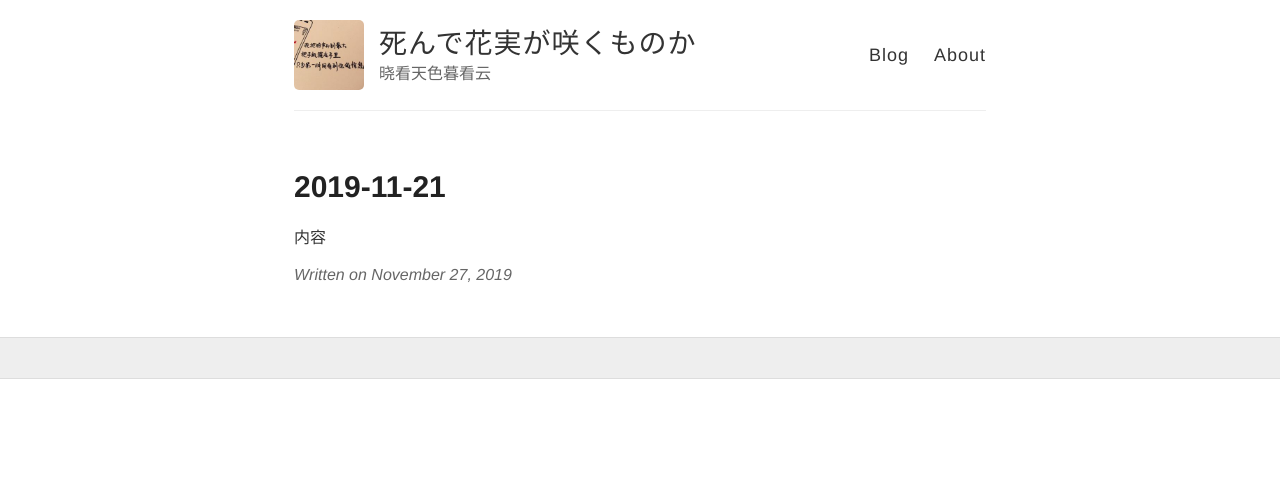
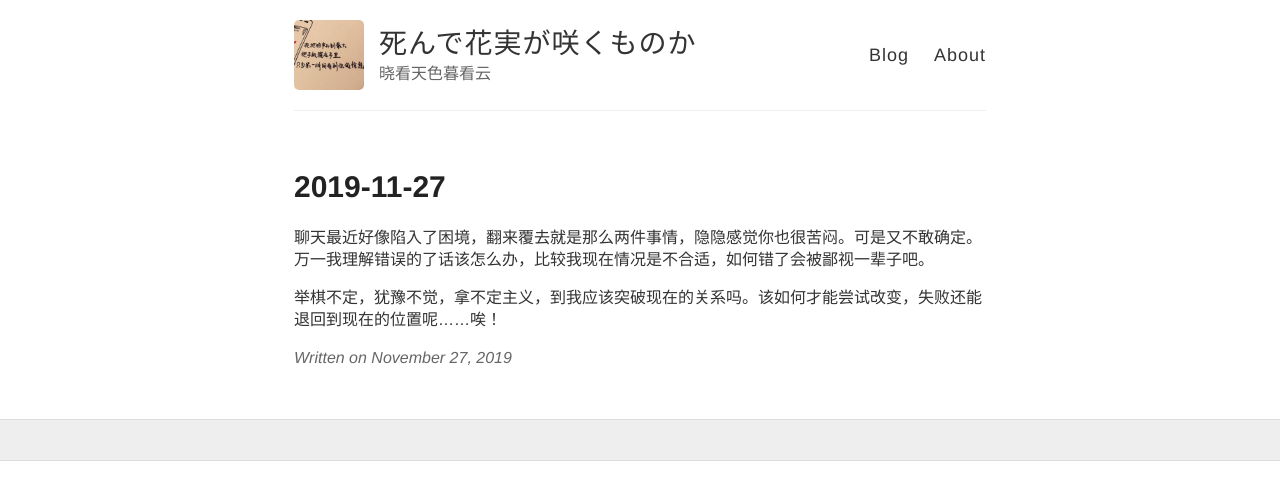
Before and after one commit to wiki650/wiki650.github.io, a Jekyll site: the page built from _posts/2019-11-27-wiki20191127.md, in a window 1280 px wide. Shown: the top 500 px of the page. Built offline with Jekyll 4.4.1, drawn with Linux system fonts in a browser that asks for light colours; comment, search, counter and statistics services are not loaded.

Commit message:
Update 2019-11-27-wiki20191127.md

```diff
--- a/_posts/2019-11-27-wiki20191127.md
+++ b/_posts/2019-11-27-wiki20191127.md
@@ -1,5 +1,8 @@
 ---
 layout: post
-title: 2019-11-21
+title: 2019-11-27
 ---
-内容
+
+聊天最近好像陷入了困境，翻来覆去就是那么两件事情，隐隐感觉你也很苦闷。可是又不敢确定。万一我理解错误的了话该怎么办，比较我现在情况是不合适，如何错了会被鄙视一辈子吧。
+
+举棋不定，犹豫不觉，拿不定主义，到我应该突破现在的关系吗。该如何才能尝试改变，失败还能退回到现在的位置呢……唉！
```
